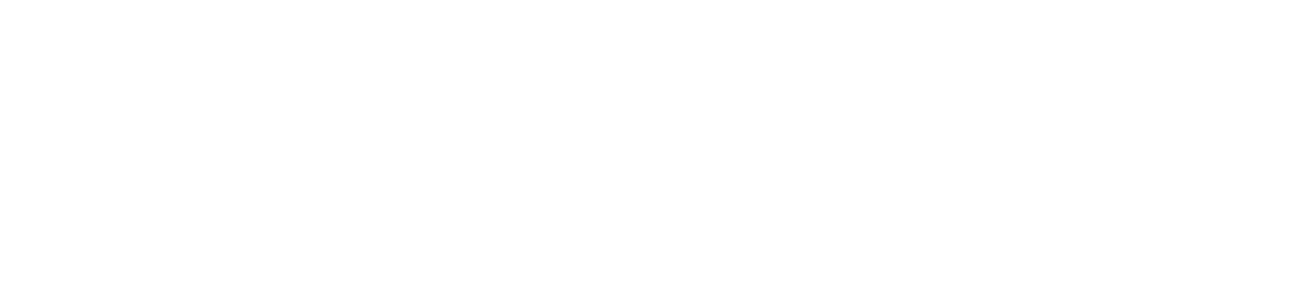
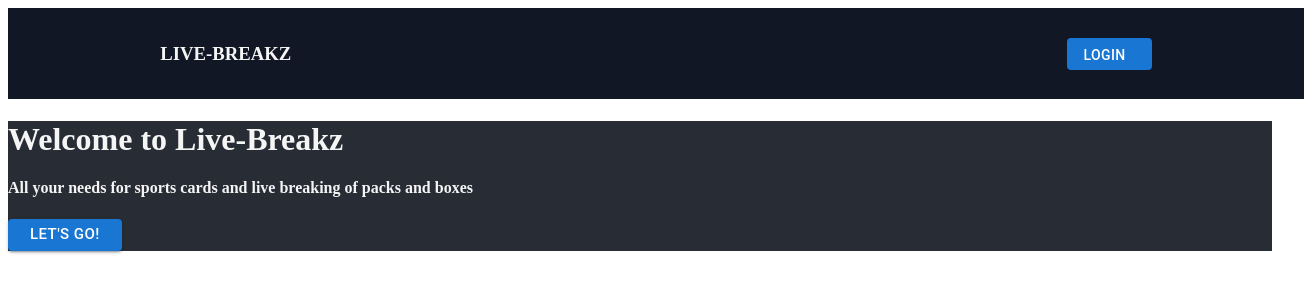
Before and after one commit to andypieratt/live-breaks, a React (Create React App) app in the folder client/: page / in a window 1280 px wide. Shown: the top 300 px of the page, 1304 px wide, since content can reach past the window. Built offline with nearby package versions, Linux system fonts and the light colour scheme.

Commit message:
started adding a bit of styling and trying to work on the animations for the login button to switch from reading login and signup

```diff
--- a/client/package.json
+++ b/client/package.json
@@ -12,6 +12,7 @@
     "@testing-library/user-event": "^13.5.0",
     "react": "^18.2.0",
     "react-dom": "^18.2.0",
+    "react-router-dom": "^6.3.0",
     "react-scripts": "5.0.1",
     "web-vitals": "^2.1.4"
   },
--- /dev/null
+++ b/client/src/App.css
@@ -0,0 +1,3 @@
+.home{
+  background-color: #282C34;
+}
--- a/client/src/App.js
+++ b/client/src/App.js
@@ -1,5 +1,22 @@
+import React from "react";
+import { BrowserRouter as Router, Route, Routes } from "react-router-dom";
+import Header from "./components/header/Header";
+import Home from "./components/home/Home";
+import "./App.css";
+
 function App() {
-  return <div className="App"></div>;
+  return (
+    <Router>
+      <>
+        <Header />
+        <div className="home">
+          <Routes>
+            <Route exact path="/" element={<Home />} />
+          </Routes>
+        </div>
+      </>
+    </Router>
+  );
 }
 
 export default App;
--- a/client/src/components/header/Header.js
+++ b/client/src/components/header/Header.js
@@ -1,10 +1,19 @@
 import React, { useState } from "react";
 import "./header.css";
+import { Button } from "@mui/material";
 
 export default function Header() {
   return (
-    <div>
-      <h3>LIVE-BREAKZ</h3>
+    <div className="header-container">
+      <h3 className="logo">LIVE-BREAKZ</h3>
+      <div className="auth-item-container">
+        <Button variant="contained" size="medium">
+          <div className="auth-item-wrap">
+            <div className="auth-item">Login</div>
+            <div className="auth-item">Signup</div>
+          </div>
+        </Button>
+      </div>
     </div>
   );
 }
--- a/client/src/components/header/header.css
+++ b/client/src/components/header/header.css
@@ -0,0 +1,47 @@
+.header-container{
+  background-color: #111724;
+  display: flex;
+  justify-content: space-evenly;
+  align-items: center;
+  padding: 1rem;
+  height: 100%;
+  width: 100%;
+}
+
+.logo{
+  color: whitesmoke;
+  margin-right: 40rem;
+}
+
+.auth-item-container{
+  overflow: hidden;
+}
+
+.auth-item-wrap{
+  animation: move 10s ease-in-out infinite alternate;
+}
+
+.auth-item{
+  display: flex;
+  align-items: center;
+  margin-bottom: 20px;
+}
+
+@keyframes move {
+  25%{
+    transform: translateY(-12px);
+  }
+  50%{
+    transform: translateY(35px);
+  }
+  /* 75%{
+    transform: translateY(-12px);
+  }
+  100% {
+    transform: translateY(50px);
+  } */
+}
+
+Button{
+  height: 2rem;
+}
--- a/client/src/components/home/Home.js
+++ b/client/src/components/home/Home.js
@@ -1 +1,18 @@
 import React, { useState } from "react";
+import { Link, useNavigate } from "react-router-dom";
+import { Button } from "@mui/material";
+import "./home.css";
+
+export default function Home() {
+  return (
+    <div className="home-container">
+      <h1>Welcome to Live-Breakz</h1>
+      <h4>
+        All your needs for sports cards and live breaking of packs and boxes
+      </h4>
+      <Button variant="contained" size="large">
+        Let's Go!
+      </Button>
+    </div>
+  );
+}
--- a/client/src/components/home/home.css
+++ b/client/src/components/home/home.css
@@ -0,0 +1,4 @@
+.home-container{
+  background-color: #282C34;
+  color: whitesmoke;
+}
--- a/client/src/index.js
+++ b/client/src/index.js
@@ -2,6 +2,7 @@
 import ReactDOM from "react-dom/client";
 import App from "./App";
 import reportWebVitals from "./reportWebVitals";
+import "./index.css";
 
 const root = ReactDOM.createRoot(document.getElementById("root"));
 root.render(
```
Also changed, not shown: client/src/components/showcase/Cards.js (added), client/src/components/showcase/cards.css (added), client/src/index.css (added), 1 other file (tests, documents, lock files or other folders).
